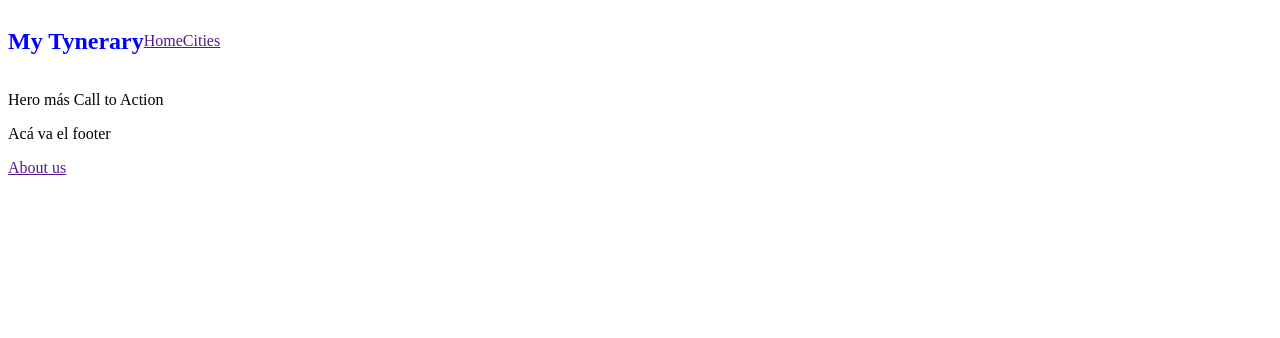
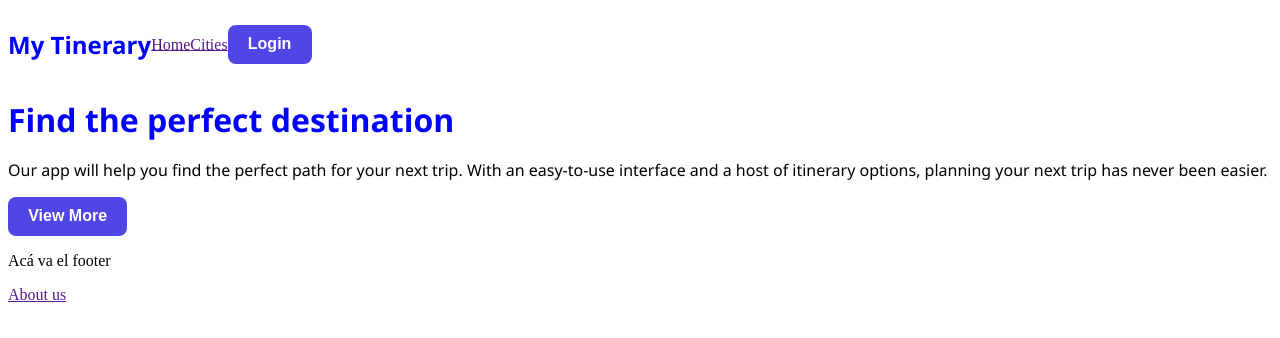
Before and after one commit to Hecse/mytinerary-hector-servin, a React (Vite) app: page / in a window 1280 px wide. Shown: the top 338 px of the page. Built offline with nearby package versions, Linux system fonts and the light colour scheme.

Commit message:
Se agregaron nuevos cpmponents

```diff
--- a/index.html
+++ b/index.html
@@ -4,7 +4,7 @@
     <meta charset="UTF-8" />
     <link rel="icon" type="image/svg+xml" href="/react.svg" />
     <meta name="viewport" content="width=device-width, initial-scale=1.0" />
-    <title>My Tynerary</title>
+    <title>My Tinerary</title>
   </head>
   <body>
     <div id="root"></div>
--- a/src/App.jsx
+++ b/src/App.jsx
@@ -1,19 +1,17 @@
 import Header from './components/Header'
+import Main from './components/Main'
+import Footer from './components/Footer'
 import './App.css'
 import './styles/Header.css'
+import './styles/Main.css'
 
 function App() {
 
   return (
     <>
       <Header />
-      <main>
-        <p>Hero más Call to Action</p>
-      </main>
-      <footer>
-        <p>Acá va el footer</p>
-        <a href="">About us</a>
-      </footer>
+      <Main />
+      <Footer />
     </>
   )
 }
--- /dev/null
+++ b/src/components/Footer.jsx
@@ -0,0 +1,10 @@
+const Footer = () => {
+    return (
+        <footer>
+            <p>Acá va el footer</p>
+            <a href="">About us</a>
+        </footer>
+    )
+}
+
+export default Footer
--- a/src/components/Header.jsx
+++ b/src/components/Header.jsx
@@ -1,9 +1,15 @@
 const Header = () => {
     return (
         <header className='header-container'>
-            <h2 className='header-title'>My Tynerary </h2>
-            <a href="">Home</a>
-            <a href="">Cities</a>
+            <div>
+                <h2 className='header-title'>My Tinerary</h2>
+            </div>
+
+            <div>
+                <a href="">Home</a>
+                <a href="">Cities</a>
+                <button>Login</button>
+            </div>
         </header>
     )
 }
--- /dev/null
+++ b/src/components/Main.jsx
@@ -0,0 +1,12 @@
+const Main = () => {
+    return (
+        <main className="main-container">
+            <h1>Find the perfect destination</h1>
+            <p>Our app will help you find the perfect path for your next trip. With an easy-to-use interface and a host of itinerary options, planning your next trip has never been easier.</p>
+
+            <button>View More</button>
+        </main>
+    )
+}
+
+export default Main
--- a/src/styles/Header.css
+++ b/src/styles/Header.css
@@ -5,4 +5,5 @@
 
 .header-title {
     color: blue;
+    font-family: 'Segoe UI', Tahoma, Geneva, Verdana, sans-serif;
 }
--- /dev/null
+++ b/src/styles/Main.css
@@ -0,0 +1,18 @@
+.main-container {
+    font-family: 'Segoe UI', Tahoma, Geneva, Verdana, sans-serif;
+}
+
+h1 {
+    color: blue;
+    line-height: 1.1;
+}
+
+button {
+    background-color:#4F46E5;
+    color: #ffffff;
+    border-radius: 8px;
+    border: 1px solid transparent;
+    padding: 0.6em 1.2em;
+    font-size: 1em;
+    font-weight: 600;
+}
```
